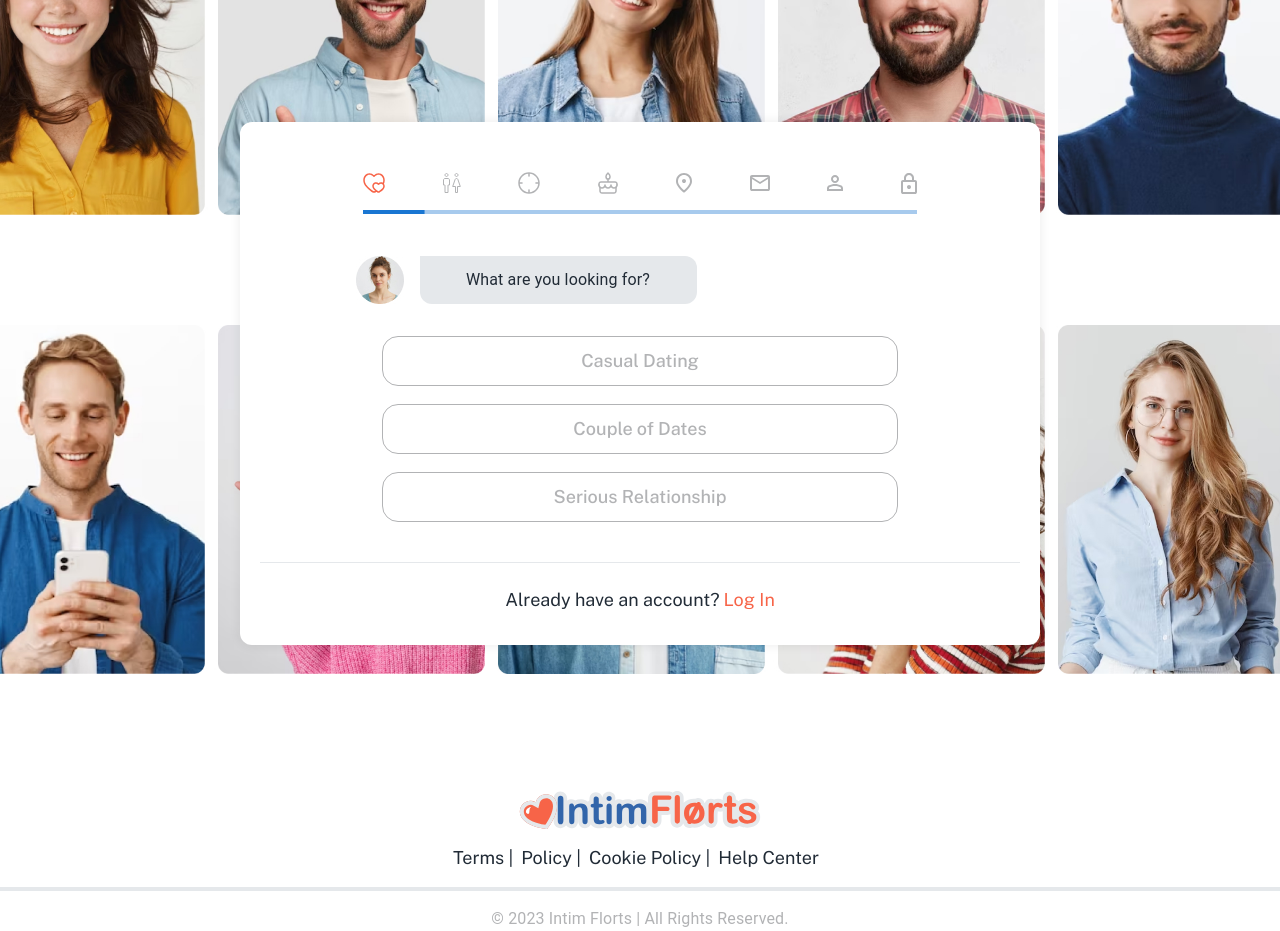
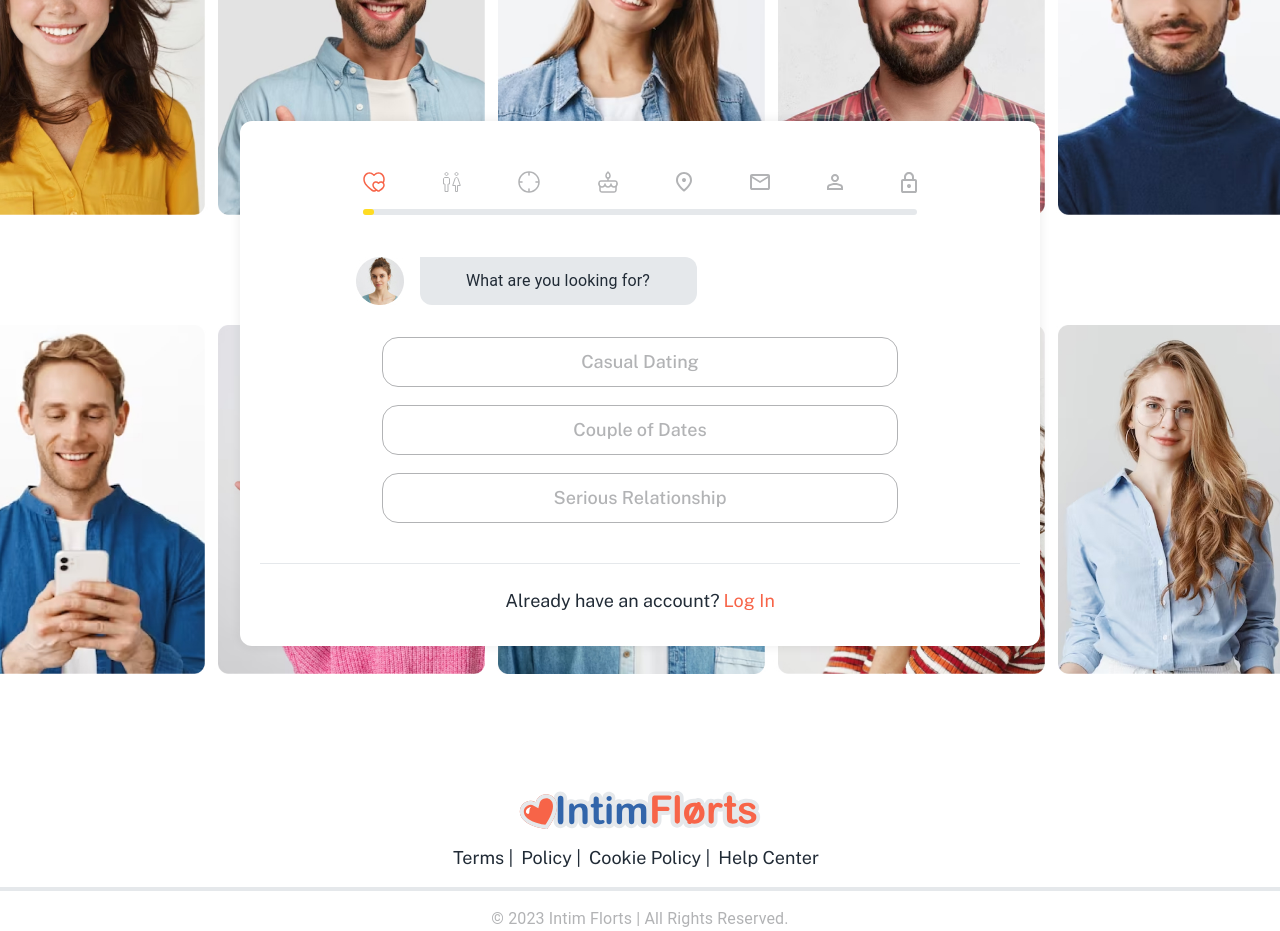
Before and after one commit to Sahak33/Intim-florts, a React (Create React App) app: page / in a window 1280 px wide. Built offline with nearby package versions, Linux system fonts and the light colour scheme.

Commit message:
fix progress bar

```diff
--- a/src/App.js
+++ b/src/App.js
@@ -13,12 +13,13 @@ import { GENDER, SEEKING } from 'helpers/constants';
 import { appSelector } from 'helpers/reduxSelectors';
 import './App.scss';
 
+import Password from './componenets/Password';
 import Username from './componenets/Username';
 
 //TODO: REMOVE UNUSED FONTS
 //TODO: CHANGE ALL MUI COMPONENTS
 //TODO: CHANGE GIT CONFIG USER NAME EMAIL
-//TODO: SCSS MIXINS
+//TODO: SCSS MIXINS - flex, back center, input, text, font size
 
 const App = () => {
 	const { step } = useSelector(appSelector);
@@ -33,6 +34,7 @@ const App = () => {
 					{step === 3 && <Age />}
 					{step === 4 && <Location />}
 					{step === 5 && <Username />}
+					{step === 6 && <Password />}
 				</CardForm>
 			</Box>
 			<Footer />
--- /dev/null
+++ b/src/componenets/Password/Password.scss
@@ -0,0 +1,29 @@
+.password {
+  max-width: 550px;
+  margin: 40px auto 0 auto;
+  p {
+    font-weight: 400;
+    font-size: 14px;
+    line-height: 24px;
+    color: var(--text-gray);
+    margin-bottom: 16px;
+  }
+  &-field {
+    width: calc(100% - 50px);
+    height: 24px;
+    padding: 12px 24px;
+    border: 1px solid var(--cta-primary);
+    border-radius: 16px;
+    background: var(--bg-white);
+    font-weight: 400;
+    font-size: 14px;
+    line-height: 24px;
+    color: var(--text-gray);
+    margin-bottom: 24px;
+  }
+
+  &-back {
+    display: flex;
+    justify-content: center;
+  }
+}
--- /dev/null
+++ b/src/componenets/Password/index.js
@@ -0,0 +1,42 @@
+import React from 'react';
+import { useForm } from 'react-hook-form';
+import { useDispatch } from 'react-redux';
+import Back from 'componenets/Back';
+import Button from 'componenets/common/Button';
+import { VALIDATION_MESSAGES } from 'helpers/constants';
+import './Password.scss';
+
+const { FIELD_IS_REQUIRED } = VALIDATION_MESSAGES;
+
+const Password = () => {
+	const {
+		register,
+		handleSubmit,
+		formState: { errors },
+	} = useForm({ mode: 'onChange' });
+
+	const dispatch = useDispatch();
+
+	const onSubmit = data => {};
+
+	return (
+		<form className='password' onSubmit={handleSubmit(onSubmit)}>
+			<p>More than 6 characters. Includes at least 1 number</p>
+			<input
+				className='password-field'
+				type='password'
+				placeholder='Password'
+				{...register('password', {
+					required: FIELD_IS_REQUIRED,
+				})}
+			/>
+			{errors.password && <p id='error'>{errors.password?.message}</p>}
+			<Button title='Next' />
+			<div className='password-back'>
+				<Back />
+			</div>
+		</form>
+	);
+};
+
+export default Password;
--- a/src/componenets/ProgressBar/index.js
+++ b/src/componenets/ProgressBar/index.js
@@ -1,12 +1,42 @@
-import React from 'react';
+import React, { useEffect, useState } from 'react';
 import { useSelector } from 'react-redux';
 import { Box, LinearProgress } from '@mui/material';
 import { appSelector } from 'helpers/reduxSelectors';
 import './ProgressBar.scss';
 
 const ProgressBar = () => {
+	const [progress, setProgress] = useState(0);
 	const { step } = useSelector(appSelector);
-	const progress = Number(((step + 1) * (100 / 9)).toFixed(2));
+
+	useEffect(() => {
+		switch (step) {
+			case 0:
+				setProgress(2);
+				break;
+			case 1:
+				setProgress(16);
+				break;
+			case 2:
+				setProgress(30);
+				break;
+			case 3:
+				setProgress(45);
+				break;
+			case 4:
+				setProgress(58);
+				break;
+			case 5:
+				setProgress(72);
+				break;
+			case 6:
+				setProgress(85);
+				break;
+			case 7:
+				setProgress(100);
+				break;
+		}
+	}, [step]);
+	//const progress = Number(((step + 1) * (100 / 9)).toFixed(2));
 	return (
 		<Box>
 			<LinearProgress variant='determinate' value={progress} />
--- a/src/helpers/constants.js
+++ b/src/helpers/constants.js
@@ -18,7 +18,15 @@ export const STEP_QUESTION = [
 	'Add your email address',
 ];
 
-export const MESSAGE_DIRECTION = ['center', 'start', 'start', 'center', 'center', 'center'];
+export const MESSAGE_DIRECTION = [
+	'center',
+	'start',
+	'start',
+	'center',
+	'center',
+	'center',
+	'center',
+];
 
 export const GENDER = [
 	{ pole: 'man', img: man },
--- a/src/index.js
+++ b/src/index.js
@@ -1,16 +1,20 @@
 import React from 'react';
 import ReactDOM from 'react-dom/client';
 import { Provider } from 'react-redux';
+import { ThemeProvider } from '@mui/material';
+import App from 'App';
+import { store } from 'store/store';
+import { theme } from 'utils/theme';
 import './index.scss';
 
-import App from './App';
 import reportWebVitals from './reportWebVitals';
-import { store } from './store/store';
 
 const root = ReactDOM.createRoot(document.getElementById('root'));
 root.render(
 	<Provider store={store}>
-		<App />
+		<ThemeProvider theme={theme}>
+			<App />
+		</ThemeProvider>
 	</Provider>
 );
 
--- /dev/null
+++ b/src/utils/theme.js
@@ -0,0 +1,19 @@
+import { createTheme } from '@mui/material';
+
+export const theme = createTheme({
+	components: {
+		MuiLinearProgress: {
+			styleOverrides: {
+				root: {
+					height: '6px',
+					background: '#E5E8EB',
+					borderRadius: '34px',
+				},
+				bar1Determinate: {
+					background: '#FFDC22',
+					borderRadius: '34px',
+				},
+			},
+		},
+	},
+});
```
